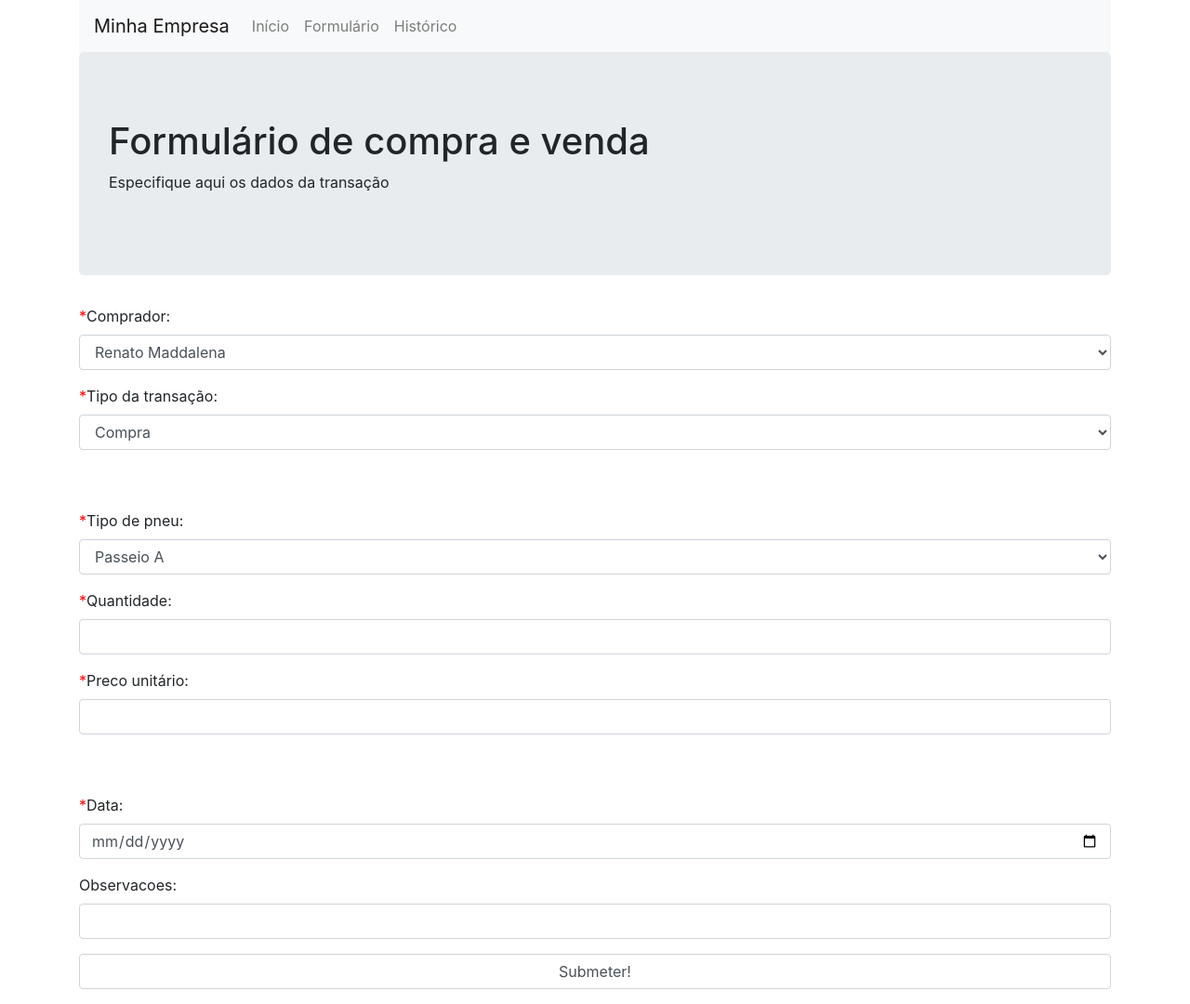
After one commit to emilioMaddalena/not_just_tires, a Flask app: template not_just_tires/templates/history-post.html in a window 1280 px wide. The commit adds this page. Shown: the whole page at 93% size. Run offline with Flask 2, Linux system fonts and the light colour scheme; the template is opened without the code that fills it, so the values that code supplies are empty.

Commit message:
add utils files, add json test-data, add history pages

```diff
--- a/not_just_tires/main.py
+++ b/not_just_tires/main.py
@@ -18,6 +18,8 @@ app.secret_key = FLASK_APP_KEY
 app.config['SQLALCHEMY_DATABASE_URI'] = ''.join(['mysql+pymysql://', DB_USER, ':', DB_PASSWORD, '@', DB_ENDPOINT, '/', DB_NAME])
 app.config['SQLALCHEMY_TRACK_MODIFICATIONS'] = False
 db = SQLAlchemy(app)
+
+STATE = 'DEBUG'
 
 class Test(db.Model): # has to match the DB table you're targeting
 
@@ -56,24 +58,37 @@ def form():
         return render_template("form.html")
 
     elif request.method == "POST":
-        print(f"\n {request.form} \n")
+        utils.print_deb(f"{request.form}", STATE)
 
         if not utils.check_mandatory_fields(request.form):
-            print("Please fill all mandatory fields before submitting!")
+            utils.print_deb('Fill all mandatory fields before submitting!', STATE)
 
         else:
-            print('You\'ve successfully submitted your data! 🌝')
+            utils.print_deb('You\'ve successfully submitted your data!', STATE)
 
-            form = request.form # that's a dict
+            form = request.form
 
             # adding form data into DB
-            #entry = Entry(name=form["name"], age=form["age"], desert=form["desert"])
+            # entry = Entry(name=form["name"], age=form["age"], desert=form["desert"])
             # test = Test(num=form["num"])
             # db.session.add(test)
             # db.session.commit()
-            print('new message!', flush=True)
 
     return render_template("form.html")
+
+@app.route("/history-pre", methods=["GET", "POST"])
+def historyPre():
+    if request.method == "GET":
+        return render_template("history-pre.html")
+
+    elif request.method == "POST":
+
+        num = request.form["num-trans"]
+        utils.load_transactions(num)
+
+        return render_template("error.html"), 404
+
+    return render_template("error.html"), 404
 
 if __name__ == '__main__':
     #db.create_all()
--- a/not_just_tires/templates/base.html
+++ b/not_just_tires/templates/base.html
@@ -37,7 +37,7 @@
               <a class="nav-link" href="./form">Formulário</a>
             </li>
             <li class="nav-item">
-              <a class="nav-link" href="#">Histórico</a>
+              <a class="nav-link" href="./history-pre">Histórico</a>
             </li>
           </ul>
         </div>
--- /dev/null
+++ b/not_just_tires/templates/history-post.html
@@ -0,0 +1,69 @@
+{% extends "base.html" %}
+
+{% block title %}
+History page
+{% endblock %}
+
+{% block content %}
+
+<!-- the action attribute defines the address to which the user will be
+     redirected to after submitting the form. If "#", then to the same page. -->
+
+    <div class="jumbotron" style="display:flex; align-items: center;">
+        <div>
+            <h1>Formulário de compra e venda</h1>
+            <p>Especifique aqui os dados da transação</p>
+        </div>
+    </div>
+
+    <form action = "" method = "post">
+        <div class="form-group">
+            <label style="color:red;">*</label><label>Comprador:</label>
+            <select class="form-control" id="exampleFormControlSelect1" name="comprador">
+                <option>Renato Maddalena</option>
+                <option>Edmilson Andrade</option>
+                <option>Roberto Nantes</option>
+                <option>Outro (especificar abaixo)</option>
+            </select>
+        </div>
+        <div class="form-group">
+            <label style="color:red;">*</label><label>Tipo da transação:</label>
+            <select class="form-control" id="exampleFormControlSelect1" name="tipo_transacao">
+                <option>Compra</option>
+                <option>Venda</option>
+            </select>
+        </div>
+        <br><br>
+        <div class="form-group">
+            <label style="color:red;">*</label><label>Tipo de pneu:</label>
+            <select class="form-control" id="exampleFormControlSelect1" name="tipo_pneu">
+                <option>Passeio A</option>
+                <option>Passeio B</option>
+                <option>Caminhonete</option>
+                <option>Caminhão</option>
+                <option>Carcaça</option>
+            </select>
+        </div>
+        <div class="form-group">
+            <label style="color:red;">*</label><label>Quantidade:</label>
+            <p><input class="form-control" type="number" name="quantidade" min="1" /></p>
+        </div>
+        <div class="form-group">
+            <label style="color:red;">*</label><label>Preco unitário:</label>
+            <p><input class="form-control" type="number" name="preco_unitario" min="0" step="0.01" /></p>
+        </div>
+        <br><br>
+        <div class="form-group">
+            <label style="color:red;">*</label><label>Data:</label>
+            <p><input class="form-control" type="date" name="data" /></p>
+        </div>
+        <div class="form-group">
+            <label>Observacoes:</label>
+            <p><input class="form-control" type="text" name="observacoes" min="1" /></p>
+        </div>
+
+        <p><button type="submit" class="form-control">Submeter!</button></p>
+        <!-- <p><button type="button" class="button">Submeter!</button></p> -->
+    </form>
+
+{% endblock %}
--- a/not_just_tires/templates/index.html
+++ b/not_just_tires/templates/index.html
@@ -20,8 +20,8 @@
     </p>
 </div>
 
-<form action="#" method="post">
+<!-- <form action="#" method="post">
     <button class="button"> Click on me! </button>
-</form>
+</form> -->
 
 {% endblock %}
--- a/not_just_tires/utils/__init__.py
+++ b/not_just_tires/utils/__init__.py
@@ -1 +1,3 @@
+from .pprinters import print_deb
 from .checks import check_mandatory_fields
+from .load import load_transactions
--- /dev/null
+++ b/not_just_tires/utils/pprinters.py
@@ -0,0 +1,5 @@
+def print_deb(str, state):
+    '''
+    If in debug state, print message preceded by the envelope emoji.
+    '''
+    if state == 'DEBUG': print(f"\n📨: {str}\n")
```
Also changed, not shown: not_just_tires/data/test-data.json (added, +34 -0 lines), not_just_tires/templates/history-pre.html (added, +32 -0 lines), not_just_tires/utils/load.py (added, +14 -0 lines).
